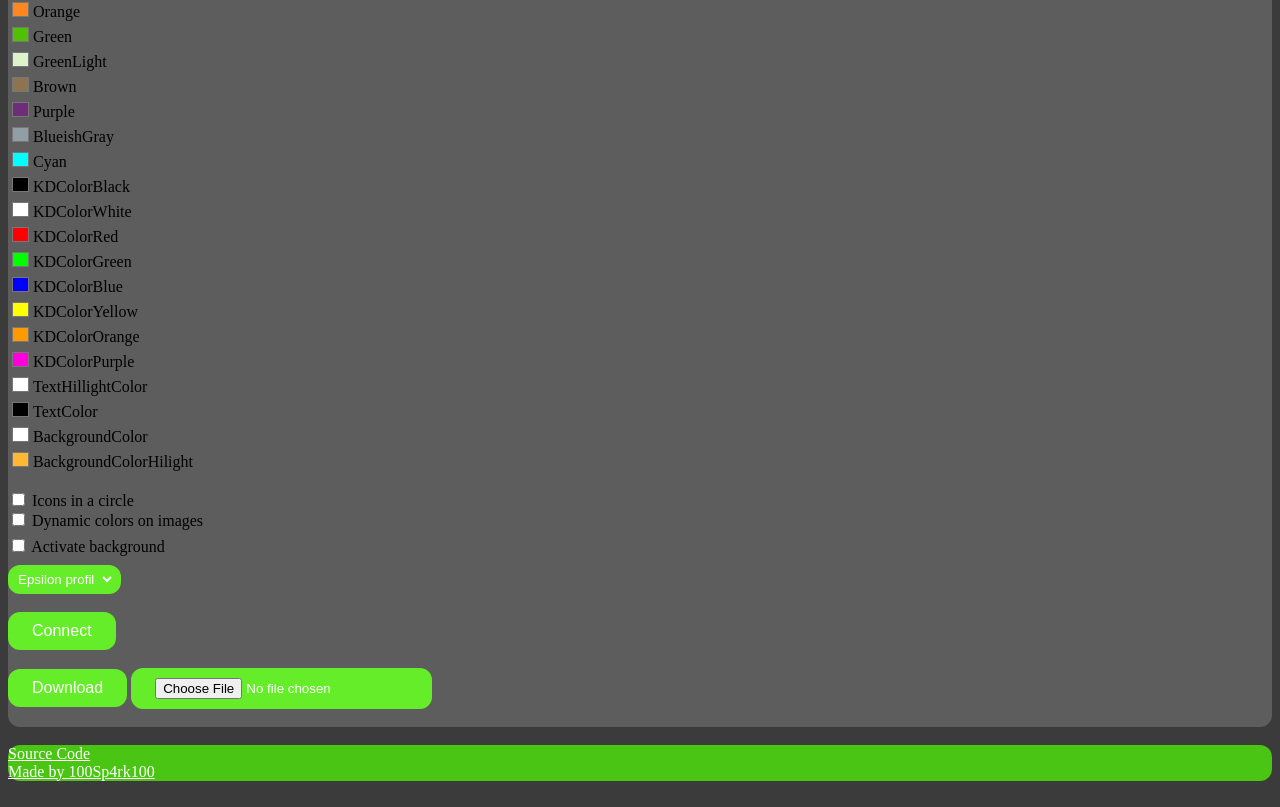
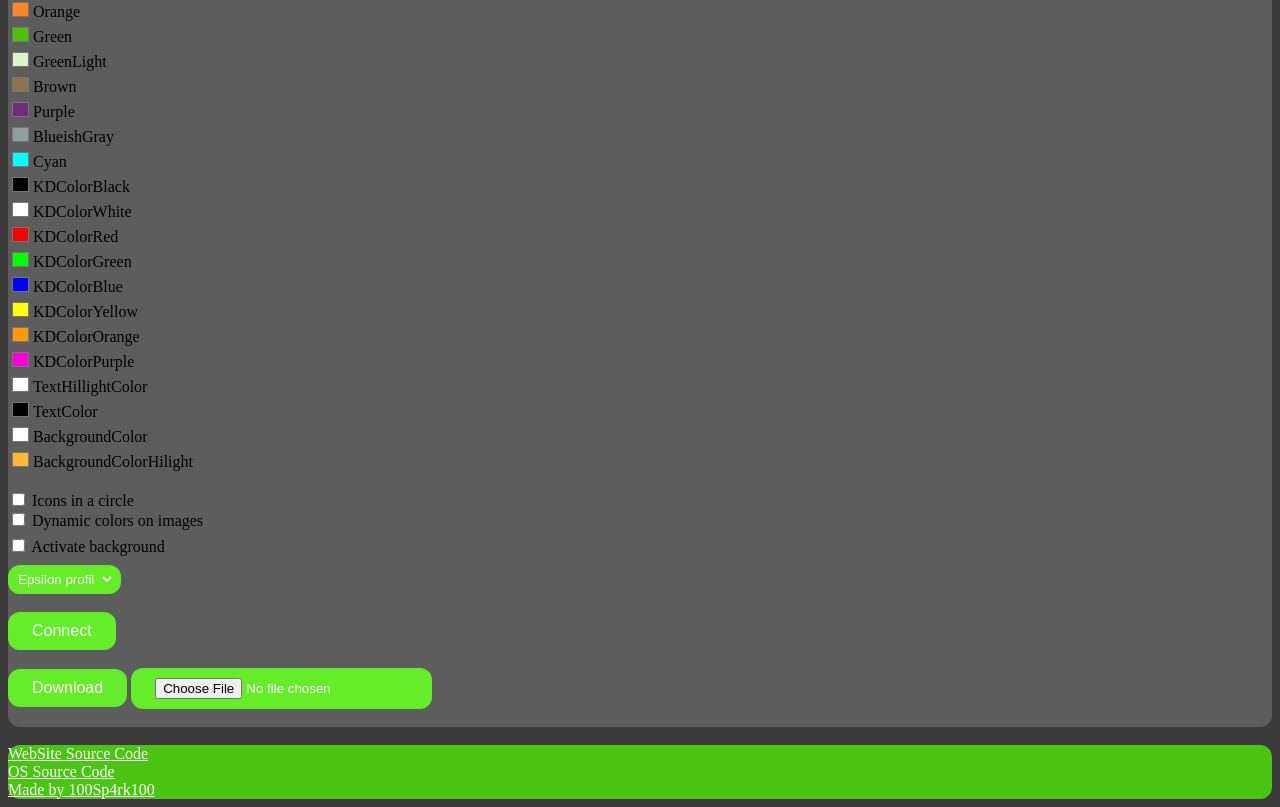
Before and after one commit to 100Sp4rk100/Lambda-Theme-Maker-WebSite, a website built with Vite: page index.html in a window 1280 px wide. Shown: the part 824-1631 px from the top of the page. Built offline with nearby package versions, Linux system fonts and the light colour scheme; what upsilon.js would draw is missing.

Commit message:
Andding link to OS source code

```diff
--- a/index.html
+++ b/index.html
@@ -50,7 +50,9 @@
         </main>
         <br>
         <footer>
-            <a href="https://github.com/100Sp4rk100/Lambda-Theme-Maker-WebSite">Source Code</a>
+            <a href="https://github.com/100Sp4rk100/Lambda-Theme-Maker-WebSite">WebSite Source Code</a>
+            <br>
+            <a href="https://github.com/100Sp4rk100/Lambda-OS">OS Source Code</a>
             <br>
             <a href="https://github.com/100Sp4rk100">Made by 100Sp4rk100</a>
         </footer>
```
